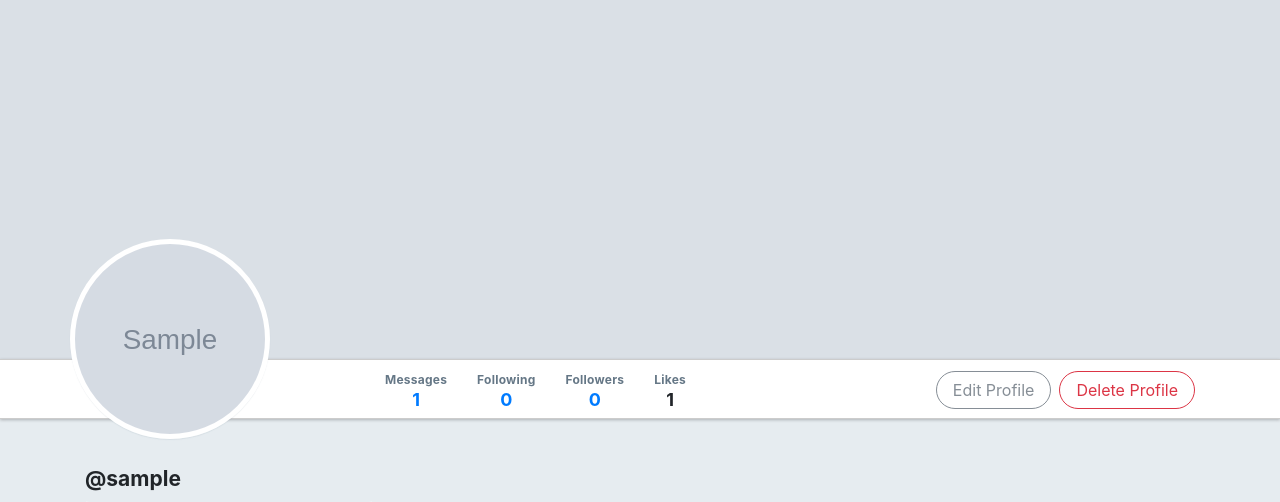
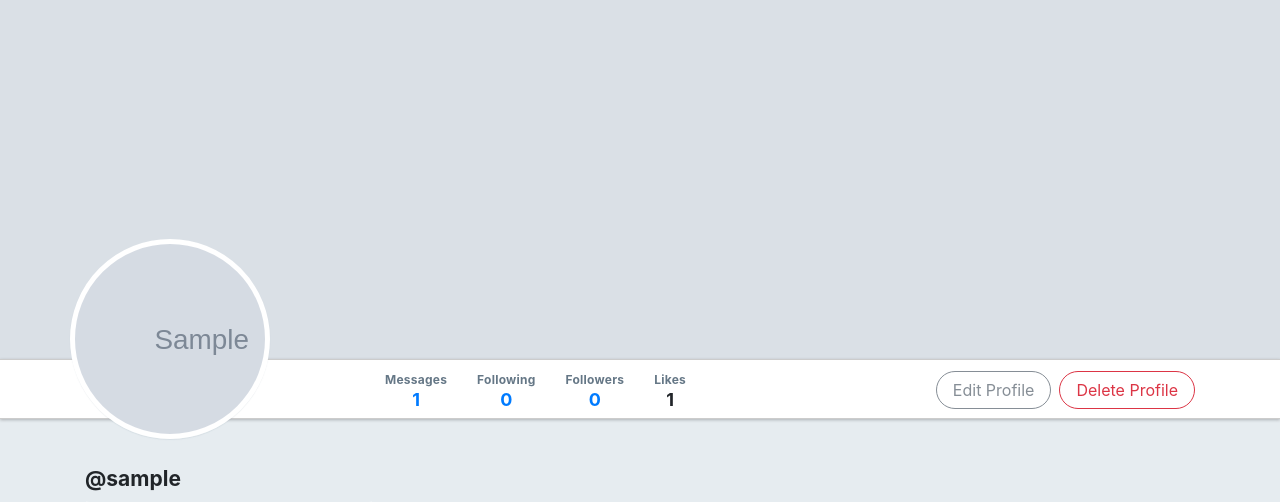
Before and after one commit to kelley-sharp/warbler, a Flask app: page /users/1/followers in a window 1280 px wide. Shown: the part 47-549 px from the top of the page. Run offline with Flask 2, Linux system fonts and the light colour scheme; a user stored in the database is signed in; tables that the repository leaves empty hold one stand-in row (values such as "Sample post"); grey boxes marked "Sample" are stand-in pictures; data that the repository does not hold is empty; some libraries are stand-ins or nearby versions.

Commit message:
changed readme

```diff
--- a/static/stylesheets/style.css
+++ b/static/stylesheets/style.css
@@ -159,7 +159,7 @@ nav + .container {
   display: block;
   margin-left: -15px;
   background-size: cover;
-  background-position: center center;
+  /* background-position: center center; */
 }
 
 #profile-image {
```
Also changed, not shown: README.md.
